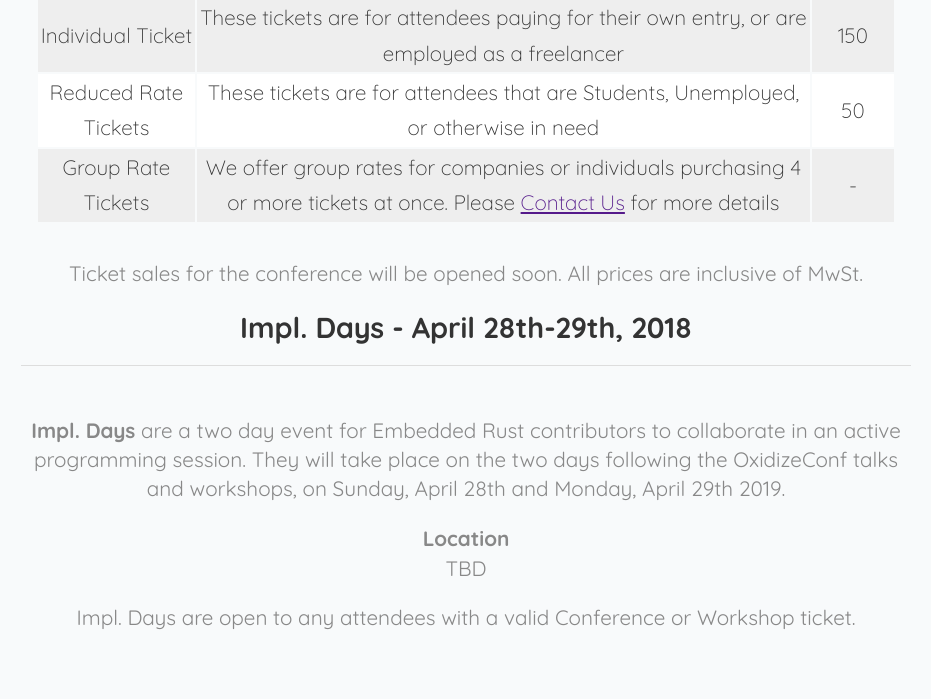
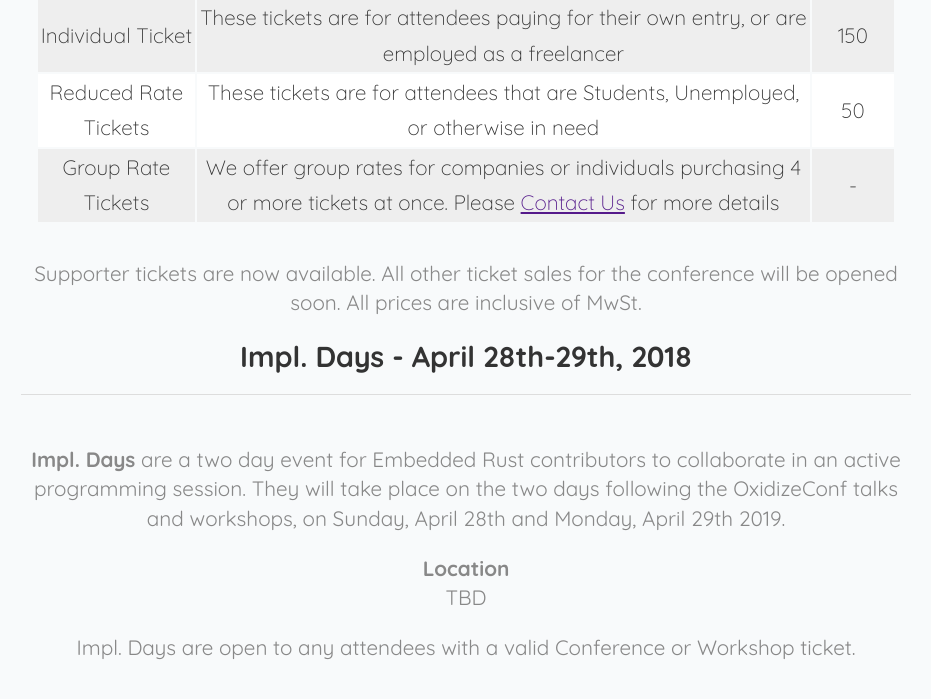
Before and after one commit to ferrous-systems/2019.oxidizeconf.com, a Jekyll site: the page built from index.html, in a window 1280 px wide and 900 px high, scrolled down 2337 px. Shown: the top 699 px of the window, without its empty margins (149-1080 px from the left). Built offline with Jekyll 4.4.1, drawn with Linux system fonts in a browser that asks for light colours; a script that is not in the unit is left out.

Commit message:
Ticket wording

```diff
--- a/index.html
+++ b/index.html
@@ -129,7 +129,7 @@
 						</table>
 					</p>
 
-					<p>Ticket sales for the conference will be opened soon. All prices are inclusive of MwSt.</p>
+					<p>Supporter tickets are now available. All other ticket sales for the conference will be opened soon. All prices are inclusive of MwSt.</p>
 
 					<h3>Impl. Days - April 28th-29th, 2018</h3>
 					<hr>
```
